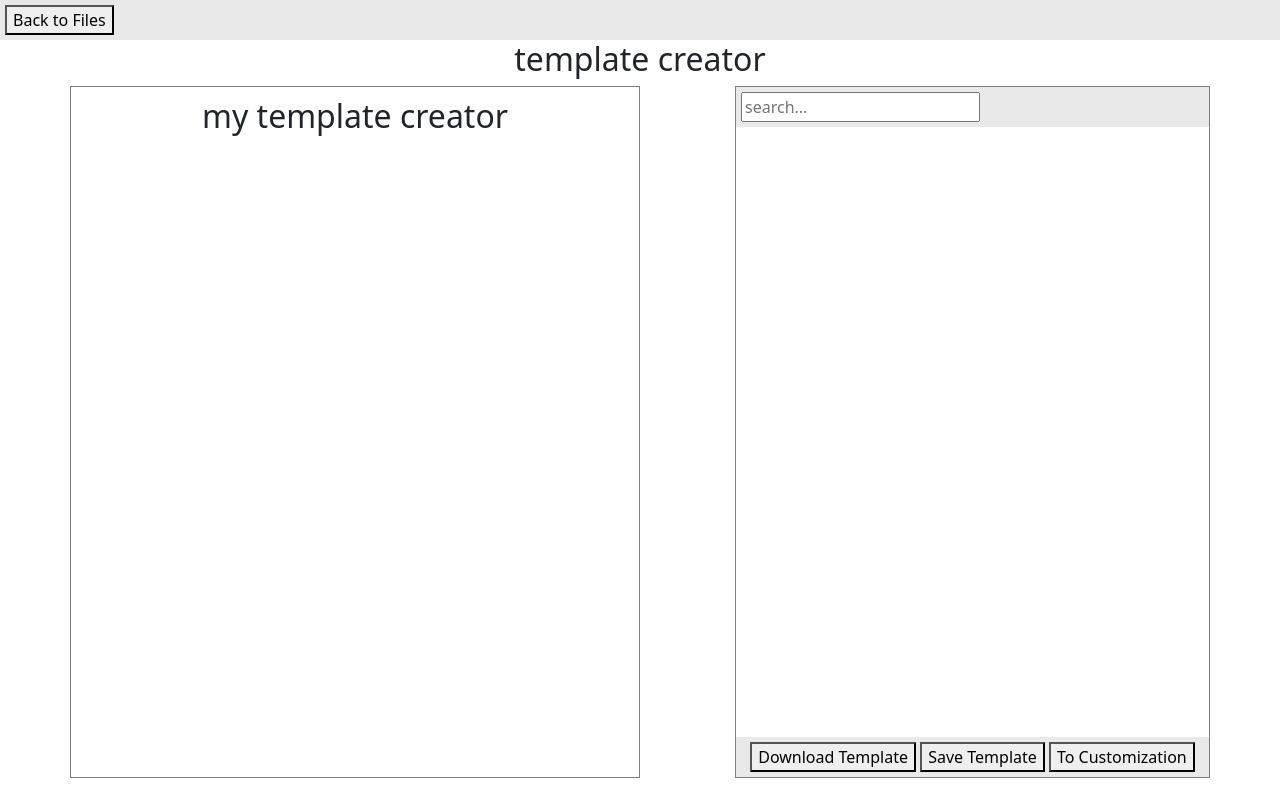
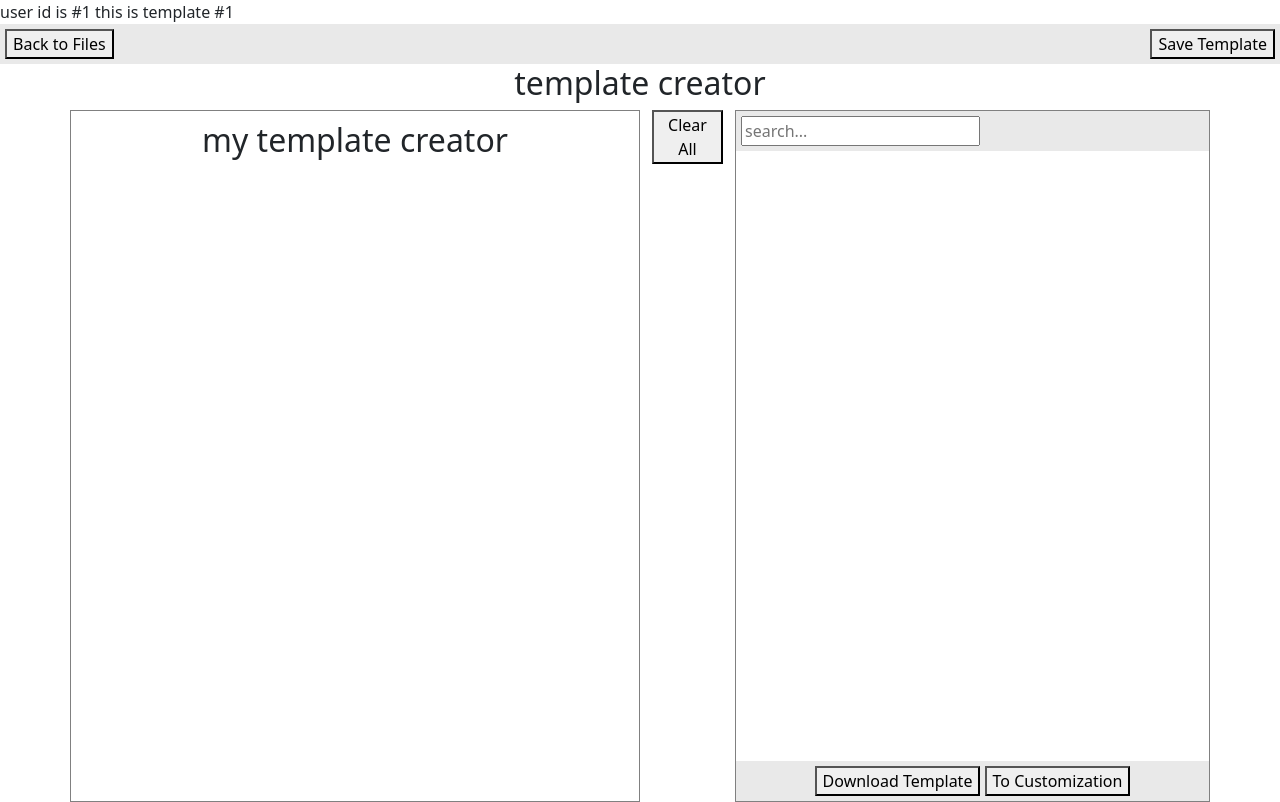
Before and after one commit to malizas/capstone-project, a Flask app: page /template_creator/1 in a window 1280 px wide. Before the commit the page ends 778 px from the top, so only its background shows below. Run offline with Flask 2, Linux system fonts and the light colour scheme; the visitor is signed in with stand-in values (Sample User, id 1); data that the repository does not hold is empty; some libraries are stand-ins or nearby versions; some web fonts are replaced.

Commit message:
users are able to create a template

```diff
--- a/server.py
+++ b/server.py
@@ -70,6 +70,12 @@ def files():
     user_temps = crud.temp_by_user(session["user_id"])
     return render_template('files.html', user_temps=user_temps)
 
+@app.route('/create_template', methods=["POST"])
+def create_template():
+    crud.create_template("arial", "black", "white", crud.find_user(session["user_id"]))
+
+    return redirect('/template_creator')
+
 @app.route('/template_creator')
 def template_creator():
     photocards = crud.all_photocards()
@@ -79,10 +85,20 @@ def template_creator():
 def user_template(template_id):
     pc_temps = crud.template_by_pc_pick(template_id)
     photocards = crud.all_photocards()
+
+    flash(f'user id is #{session["user_id"]}')
+    flash(f' this is template #{template_id}')
+    for pc in pc_temps:
+        session["photocard_id"]=pc.photocard_id
+
+        flash(f'this template is using photocard id {session["photocard_id"]}')
     return render_template('template-creator.html', photocards=photocards, pc_temps=pc_temps)
 
 @app.route('/save_template', methods=["POST"])
-def save_template():
+def save_template(template_id):
+    pc_temps = crud.template_by_pc_pick(template_id)
+    for pc in pc_temps:
+        session["photocard_id"]=pc.photocard_id
 
     return redirect('/template-creator')
 
--- a/static/js/templateCreator.js
+++ b/static/js/templateCreator.js
@@ -10,6 +10,12 @@ const addPCToContainer = (data) => {
 const removePCFromContainer = (data) => {
     $(`#picked img[src="${data}"]`).remove()
 }
+
+// clears all pcs in the creator-container
+$('#trash_all').on('click', function() {
+    $('#picked').empty();
+    $('input[type="checkbox"]').prop('checked', false);
+})
 
 // takes whatever the pc the user picks from the list of pcs given (right side of column)
 // notes to self: this is what you call an event handler
--- a/templates/template-creator.html
+++ b/templates/template-creator.html
@@ -22,6 +22,12 @@
       <button type="submit" id="back_home">Back to Homepage</button>
     </form>
     {% endif %}
+
+    {% if session.get("user_id") %}
+    <form action='/save_template' id="save_template" method="POST">
+      <button type="submit" id="save_file">Save Template</button>
+    </form>
+    {% endif %}
   </div>
 
 <h2> template creator </h2>
@@ -38,7 +44,9 @@
 
       </div>
 
-      <div class="col-1" id="divider"></div>
+      <div class="col-1" id="divider">
+        <button id="trash_all">Clear All</button>
+      </div>
 
       <div class="col-5" id="pick_pcs" style="border:1px solid gray;padding-right:0px;padding-left:0px;overflow:auto;">
         <section id="photocards">
@@ -127,7 +135,6 @@
 
         <div id="buttons">
           <button id="save">Download Template</button>
-          <button id="file">Save Template</button>
           <button id="to_customize">To Customization</button>
           <button id="back" style="display: none;">Back</button>
         </div>
```
Also changed, not shown: seed.py (+4 -4 lines), templates/files.html (+4 -4 lines).
